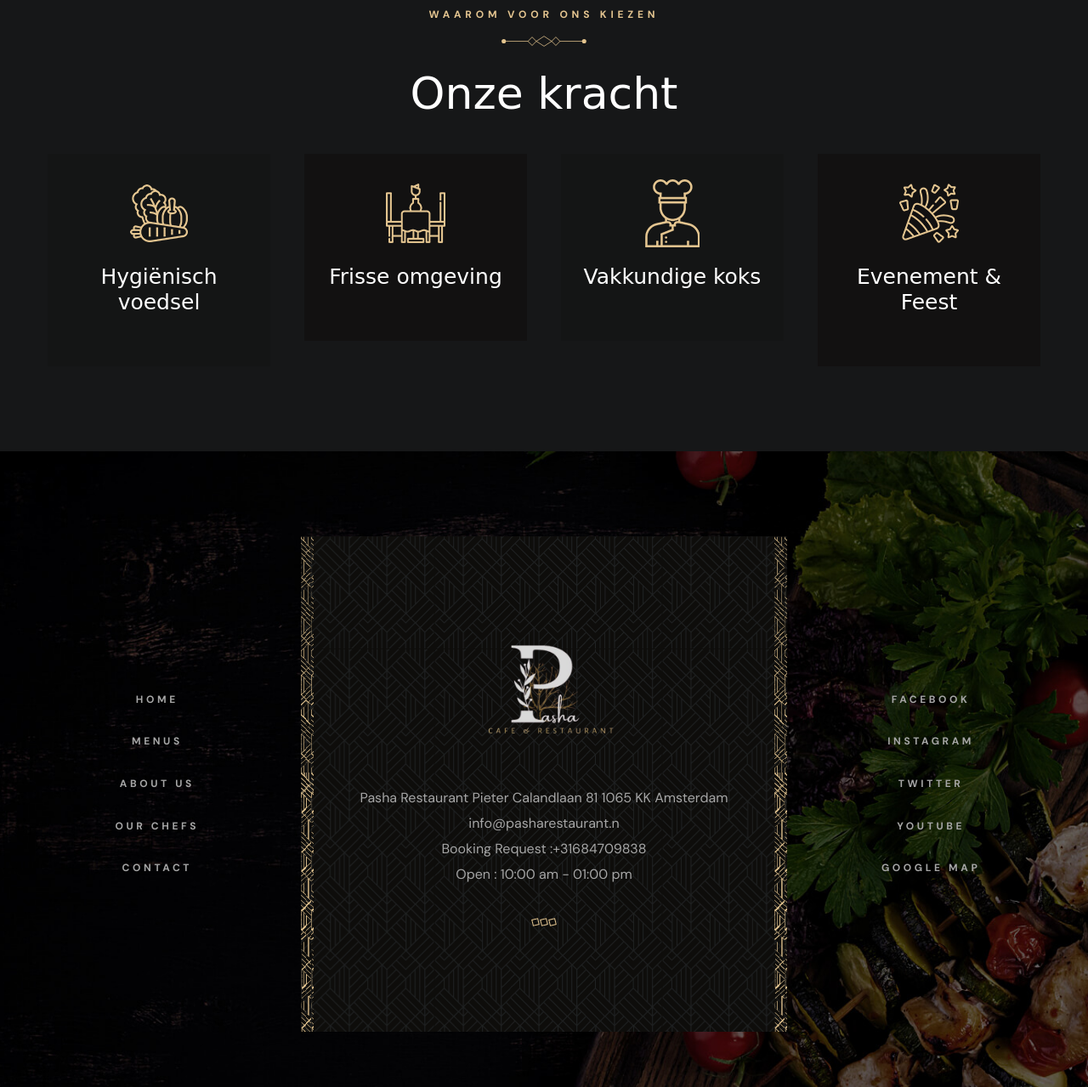
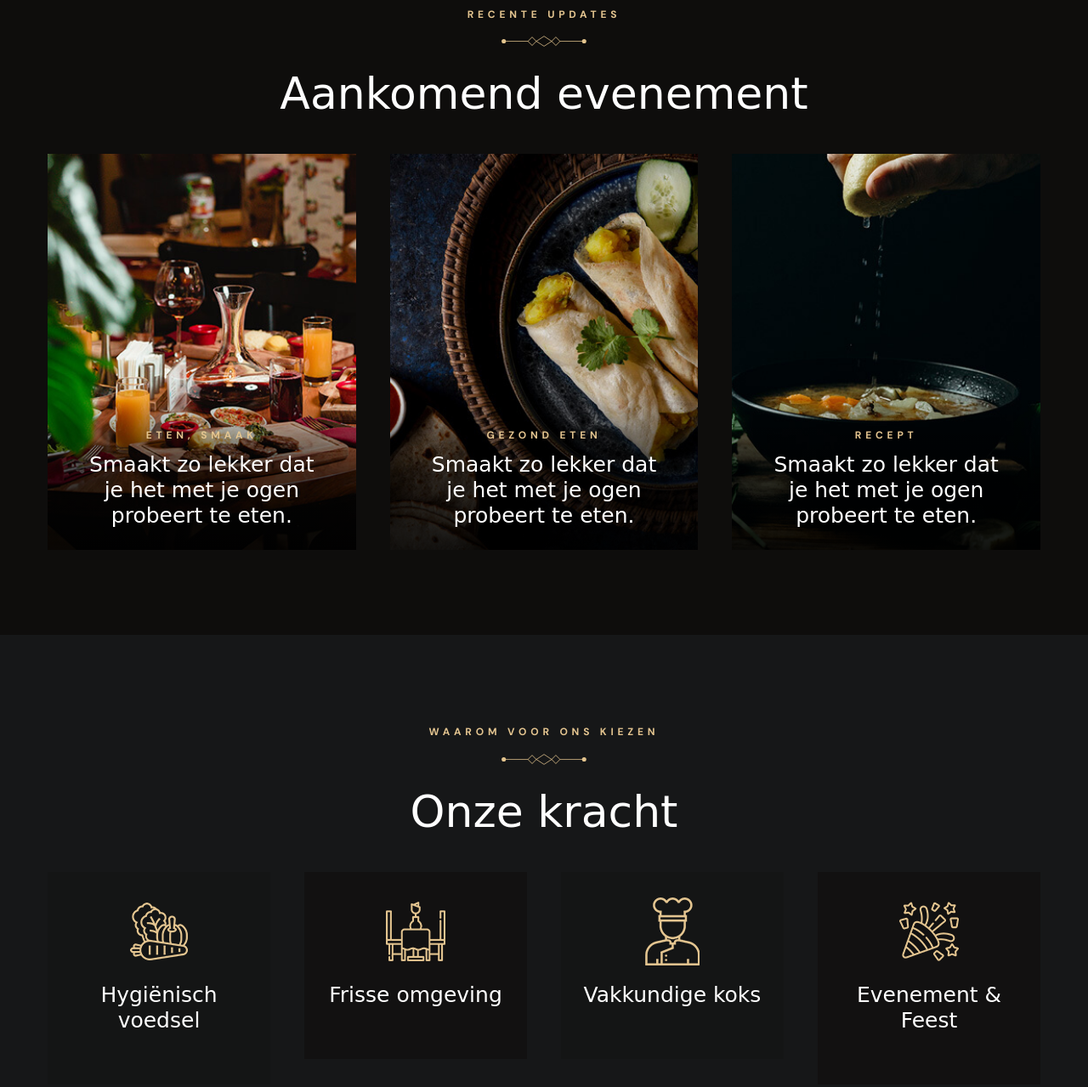
Before and after one commit to 1uxor/pasha_restaurant, a plain HTML site: page index.html in a window 1280 px wide. Shown: the part 6463-7742 px from the top of the page at 85% size. Drawn offline with nearby package versions, Linux system fonts and the light colour scheme; a web font is replaced by a local one.

Commit message:
last push 1.2

```diff
--- a/index.html
+++ b/index.html
@@ -879,6 +879,85 @@
         </div>
       </section>
 
+      <!--
+        - #EVENT
+      -->
+
+      <section class="section event bg-black-10" aria-label="event">
+        <div class="container">
+
+          <p class="section-subtitle label-2 text-center">Recente updates</p>
+
+          <h2 class="section-title headline-1 text-center">Aankomend evenement</h2>
+
+          <ul class="grid-list">
+
+            <li>
+              <div class="event-card has-before hover:shine">
+
+                <div class="card-banner img-holder" style="--width: 350; --height: 450;">
+                  <img src="./assets/images/event-1.jpg" width="350" height="450" loading="lazy"
+                    alt="Flavour so good you’ll try to eat with your eyes." class="img-cover">
+
+                </div>
+
+                <div class="card-content">
+                  <p class="card-subtitle label-2 text-center">Eten, Smaak</p>
+
+                  <h3 class="card-title title-2 text-center">
+                    Smaakt zo lekker dat je het met je ogen probeert te eten.
+                  </h3>
+                </div>
+
+              </div>
+            </li>
+
+            <li>
+              <div class="event-card has-before hover:shine">
+
+                <div class="card-banner img-holder" style="--width: 350; --height: 450;">
+                  <img src="./assets/images/event-2.jpg" width="350" height="450" loading="lazy"
+                    alt="Flavour so good you’ll try to eat with your eyes." class="img-cover">
+
+                </div>
+
+                <div class="card-content">
+                  <p class="card-subtitle label-2 text-center">Gezond eten</p>
+
+                  <h3 class="card-title title-2 text-center">
+                    Smaakt zo lekker dat je het met je ogen probeert te eten.
+                  </h3>
+                </div>
+
+              </div>
+            </li>
+
+            <li>
+              <div class="event-card has-before hover:shine">
+
+                <div class="card-banner img-holder" style="--width: 350; --height: 450;">
+                  <img src="./assets/images/event-3.jpg" width="350" height="450" loading="lazy"
+                    alt="Flavour so good you’ll try to eat with your eyes." class="img-cover">
+
+                </div>
+
+                <div class="card-content">
+                  <p class="card-subtitle label-2 text-center">Recept</p>
+
+                  <h3 class="card-title title-2 text-center">
+                    Smaakt zo lekker dat je het met je ogen probeert te eten.
+                  </h3>
+                </div>
+
+              </div>
+            </li>
+
+          </ul>
+
+
+
+        </div>
+      </section>
 
 
 
@@ -1011,19 +1090,19 @@
         <ul class="footer-list">
 
           <li>
-            <a href="#home" class="label-2 footer-link hover-underline">Home</a>
+            <a href="#home" class="label-2 footer-link hover-underline">Thuis</a>
           </li>
 
           <li>
-            <a href="menu.html" class="label-2 footer-link hover-underline">Menus</a>
+            <a href="menu.html" class="label-2 footer-link hover-underline">Menu's</a>
           </li>
 
           <li>
-            <a href="#about" class="label-2 footer-link hover-underline">About Us</a>
+            <a href="#about" class="label-2 footer-link hover-underline">Over ons</a>
           </li>
 
           <li>
-            <a href="#" class="label-2 footer-link hover-underline">Our Chefs</a>
+            <a href="#" class="label-2 footer-link hover-underline">Onze Chefs</a>
           </li>
 
           <li>
```
